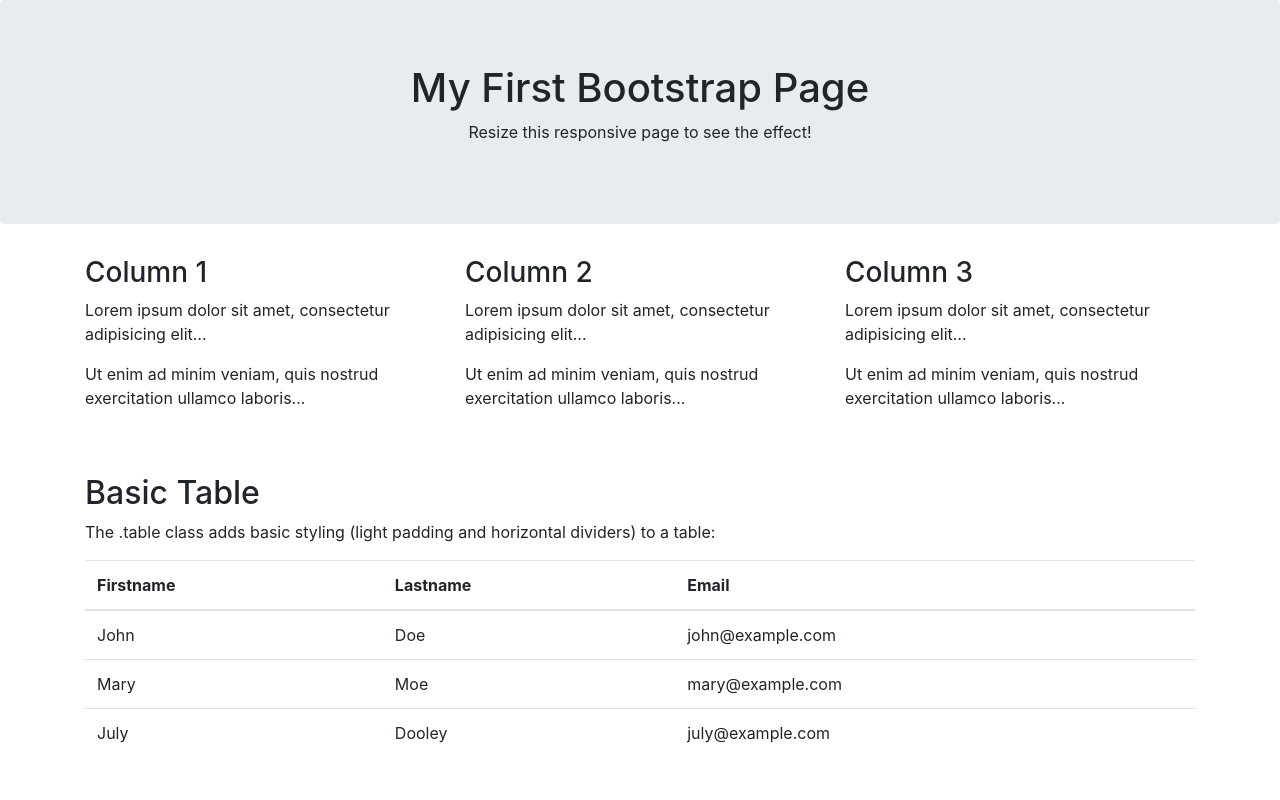
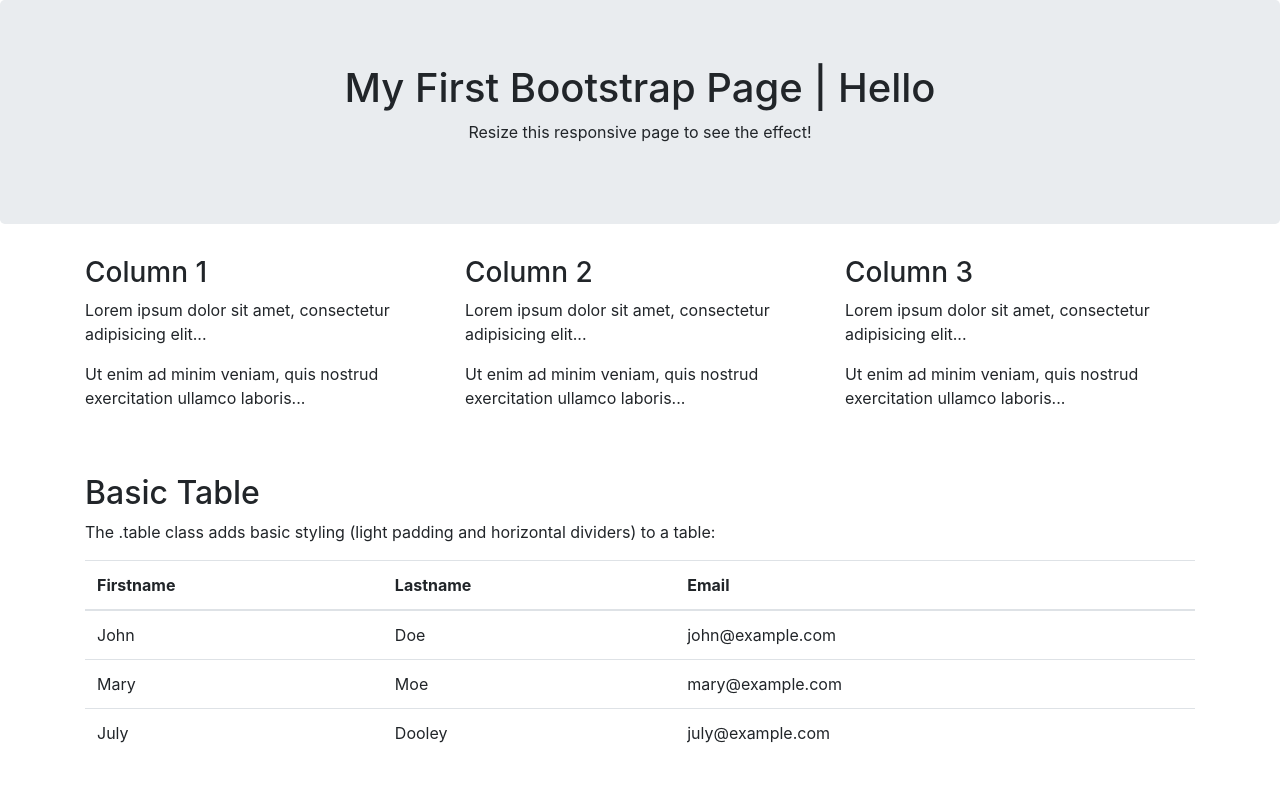
Before and after one commit to pratiktogp/belajar, a plain HTML site: page index.html in a window 1280 px wide. Shown: the top 800 px of the page. Drawn offline with nearby package versions, Linux system fonts and the light colour scheme.

Commit message:
ubah tittle 2

```diff
--- a/index.html
+++ b/index.html
@@ -12,7 +12,7 @@
 <body>
 
 <div class="jumbotron text-center">
-  <h1>My First Bootstrap Page</h1>
+  <h1>My First Bootstrap Page | Hello</h1>
   <p>Resize this responsive page to see the effect!</p>
 </div>
 
```
